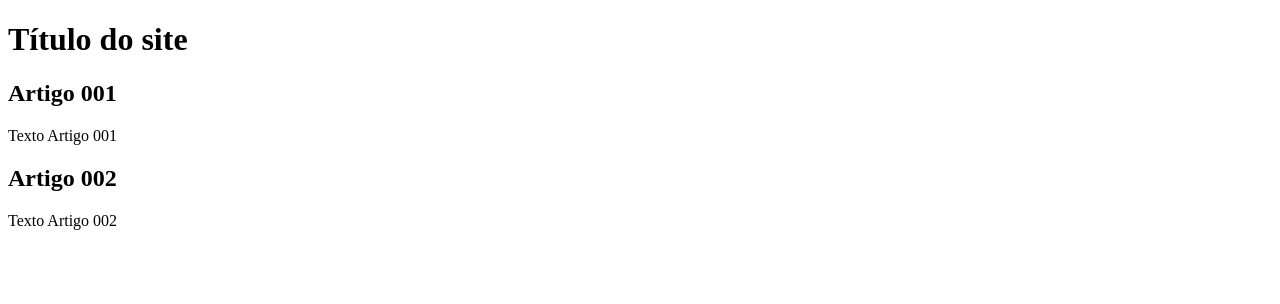
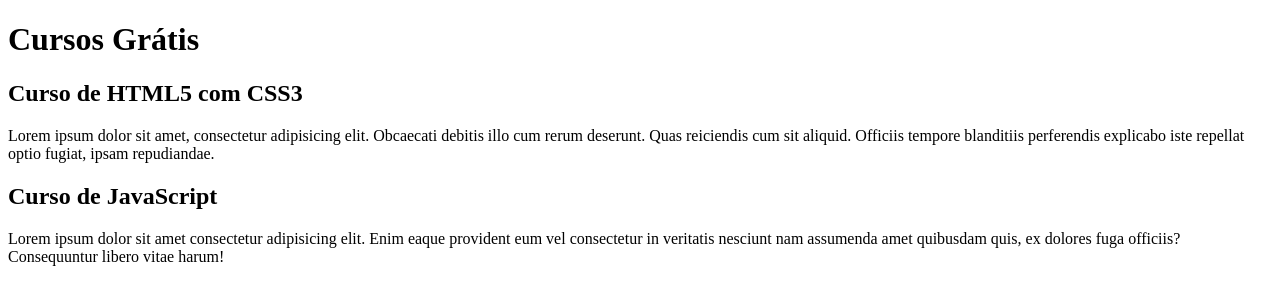
Before and after one commit to Cristianocsj/projeto-site, a plain HTML site: page index.html in a window 1280 px wide. Drawn offline with Linux system fonts and the light colour scheme.

Commit message:
comecei a escrever o conteúdo

```diff
--- a/index.html
+++ b/index.html
@@ -8,17 +8,17 @@
 <body>
     <main>
         <header>
-            <h1>Título do site</h1>
+            <h1>Cursos Grátis</h1>
         </header>
 
         <article>
-            <h2>Artigo 001</h2>
-            <p>Texto Artigo 001</p>
+            <h2>Curso de HTML5 com CSS3</h2>
+            <p>Lorem ipsum dolor sit amet, consectetur adipisicing elit. Obcaecati debitis illo cum rerum deserunt. Quas reiciendis cum sit aliquid. Officiis tempore blanditiis perferendis explicabo iste repellat optio fugiat, ipsam repudiandae.</p>
         </article>
 
         <article>
-            <h2>Artigo 002</h2>
-            <p>Texto Artigo 002</p>
+            <h2>Curso de JavaScript</h2>
+            <p>Lorem ipsum dolor sit amet consectetur adipisicing elit. Enim eaque provident eum vel consectetur in veritatis nesciunt nam assumenda amet quibusdam quis, ex dolores fuga officiis? Consequuntur libero vitae harum!</p>
         </article>
     </main>
 
```
